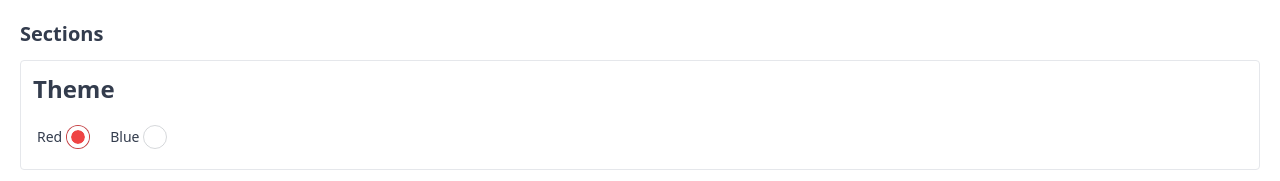
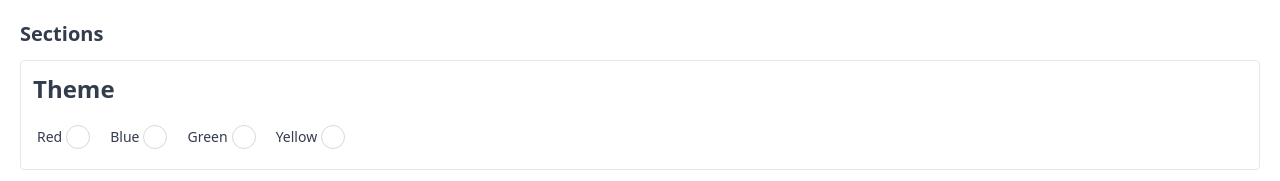
Before and after one commit to Alvarado08/cv-builder, a React (Vite) app: page / in a window 1280 px wide. Shown: the top 181 px of the page. Built offline with nearby package versions, Linux system fonts and the light colour scheme.

Commit message:
Color Picker
Start of ColorPicker component for switching between CV theme.

```diff
--- a/src/App.jsx
+++ b/src/App.jsx
@@ -2,6 +2,7 @@ import { useState } from "react";
 import Input from "./components/ui/Input";
 import ColorPicker from "./components/ui/ColorPicker";
 import Section from "./components/Section";
+import colors from "./utils/colors";
 
 function App() {
   const [active, setActive] = useState(0);
@@ -17,7 +18,13 @@ function App() {
       <h1 className="text-xl font-bold mb-3">Sections</h1>
       <section className="space-y-3">
         <Section title="Theme" type="color">
-          <ColorPicker />
+          {colors.map((color) => (
+            <ColorPicker
+              colorName={color.name}
+              colorValue={color.value}
+              key={color.value}
+            />
+          ))}
         </Section>
         <Section
           title="Personal Information"
--- a/src/components/ui/ColorPicker.jsx
+++ b/src/components/ui/ColorPicker.jsx
@@ -1,27 +1,10 @@
-export default function ColorPicker() {
+export default function ColorPicker({ colorName, colorValue }) {
   return (
-    <div className="flex gap-3 items-center">
-      <div className="form-control">
-        <label className="label cursor-pointer">
-          <span className="label-text mr-1">Red</span>
-          <input
-            type="radio"
-            name="radio-10"
-            className="radio checked:bg-red-500"
-            checked
-          />
-        </label>
-      </div>
-      <div className="form-control">
-        <label className="label cursor-pointer">
-          <span className="label-text mr-1">Blue</span>
-          <input
-            type="radio"
-            name="radio-10"
-            className="radio checked:bg-blue-500"
-          />
-        </label>
-      </div>
+    <div className="form-control">
+      <label className="label cursor-pointer">
+        <span className="label-text mr-1">{colorName}</span>
+        <input type="radio" name="radio-10" className={`radio ${colorValue}`} />
+      </label>
     </div>
   );
 }
--- a/src/utils/colors.js
+++ b/src/utils/colors.js
@@ -0,0 +1,20 @@
+const colors = [
+  {
+    name: "Red",
+    value: "checked:bg-red-500",
+  },
+  {
+    name: "Blue",
+    value: "checked:bg-blue-500",
+  },
+  {
+    name: "Green",
+    value: "checked:bg-green-500",
+  },
+  {
+    name: "Yellow",
+    value: "checked:bg-yellow-500",
+  },
+];
+
+export default colors;
```
